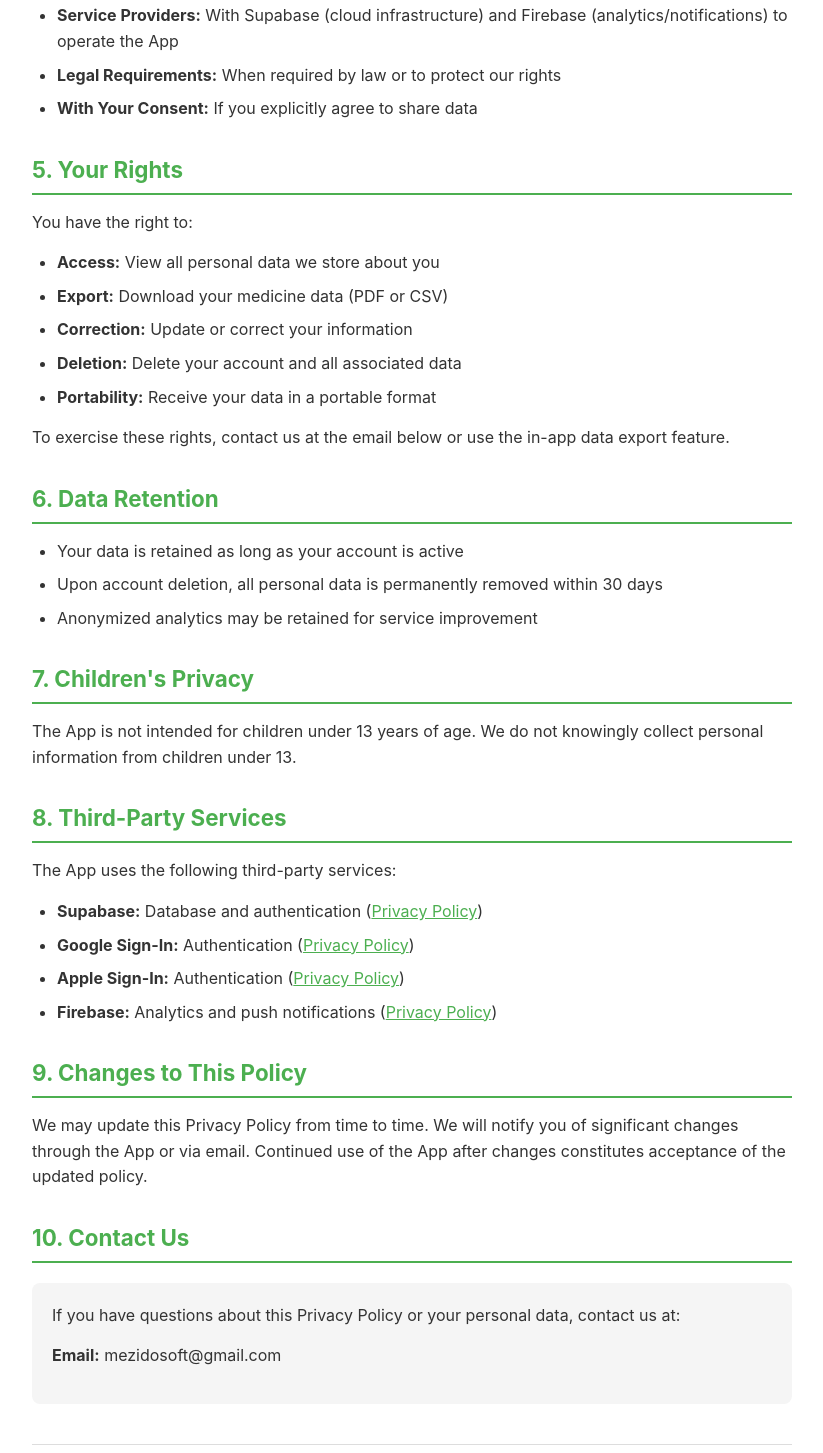
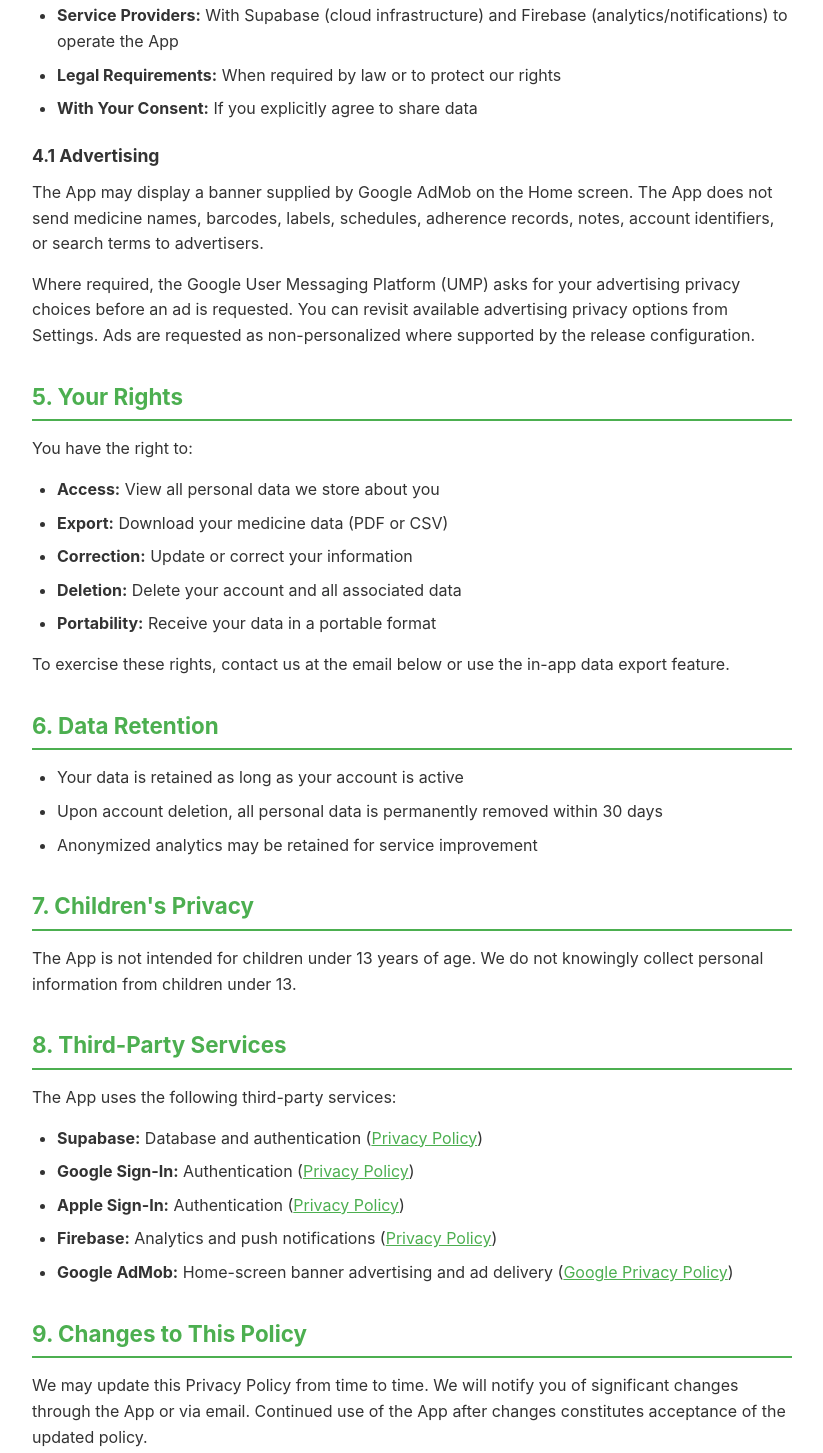
Before and after one commit to emrahdemirci/emrahdemirci.github.io, a plain HTML site: page pillscan.html in a window 1280 px wide. Shown: the part 1866-3319 px from the top of the page, without its empty margins (228-1051 px from the left). Drawn offline with Linux system fonts and the light colour scheme.

Commit message:
Update privacy policy regarding advertising and data sharing
Added details about Google AdMob advertising practices and clarified data sharing policies under Turkish law.

```diff
--- a/pillscan.html
+++ b/pillscan.html
@@ -176,6 +176,10 @@
         <li><strong>With Your Consent:</strong> If you explicitly agree to share data</li>
     </ul>
 
+    <h3>4.1 Advertising</h3>
+    <p>The App may display a banner supplied by Google AdMob on the Home screen. The App does not send medicine names, barcodes, labels, schedules, adherence records, notes, account identifiers, or search terms to advertisers.</p>
+    <p>Where required, the Google User Messaging Platform (UMP) asks for your advertising privacy choices before an ad is requested. You can revisit available advertising privacy options from Settings. Ads are requested as non-personalized where supported by the release configuration.</p>
+
     <h2>5. Your Rights</h2>
     <p>You have the right to:</p>
     <ul>
@@ -204,6 +208,7 @@
         <li><strong>Google Sign-In:</strong> Authentication (<a href="https://policies.google.com/privacy">Privacy Policy</a>)</li>
         <li><strong>Apple Sign-In:</strong> Authentication (<a href="https://www.apple.com/legal/privacy/">Privacy Policy</a>)</li>
         <li><strong>Firebase:</strong> Analytics and push notifications (<a href="https://firebase.google.com/support/privacy">Privacy Policy</a>)</li>
+        <li><strong>Google AdMob:</strong> Home-screen banner advertising and ad delivery (<a href="https://policies.google.com/privacy">Google Privacy Policy</a>)</li>
     </ul>
 
     <h2>9. Changes to This Policy</h2>
@@ -231,7 +236,7 @@
     <ul>
         <li><strong>Data Controller:</strong> Pill Scan application</li>
         <li><strong>Processing Purpose:</strong> To provide medicine tracking and reminder services</li>
-        <li><strong>Data Sharing:</strong> Your data is only shared with service providers</li>
+        <li><strong>Data Sharing:</strong> Your data is only shared with service providers. Medicine and other health-related data is not sent to advertisers; AdMob may process device and advertising-related technical data under its own privacy policy.</li>
         <li><strong>Your Rights:</strong> You have the right to access, correct, delete, and port your data</li>
         <li><strong>Contact:</strong> For inquiries, email mezidosoft@gmail.com</li>
     </ul>
```
